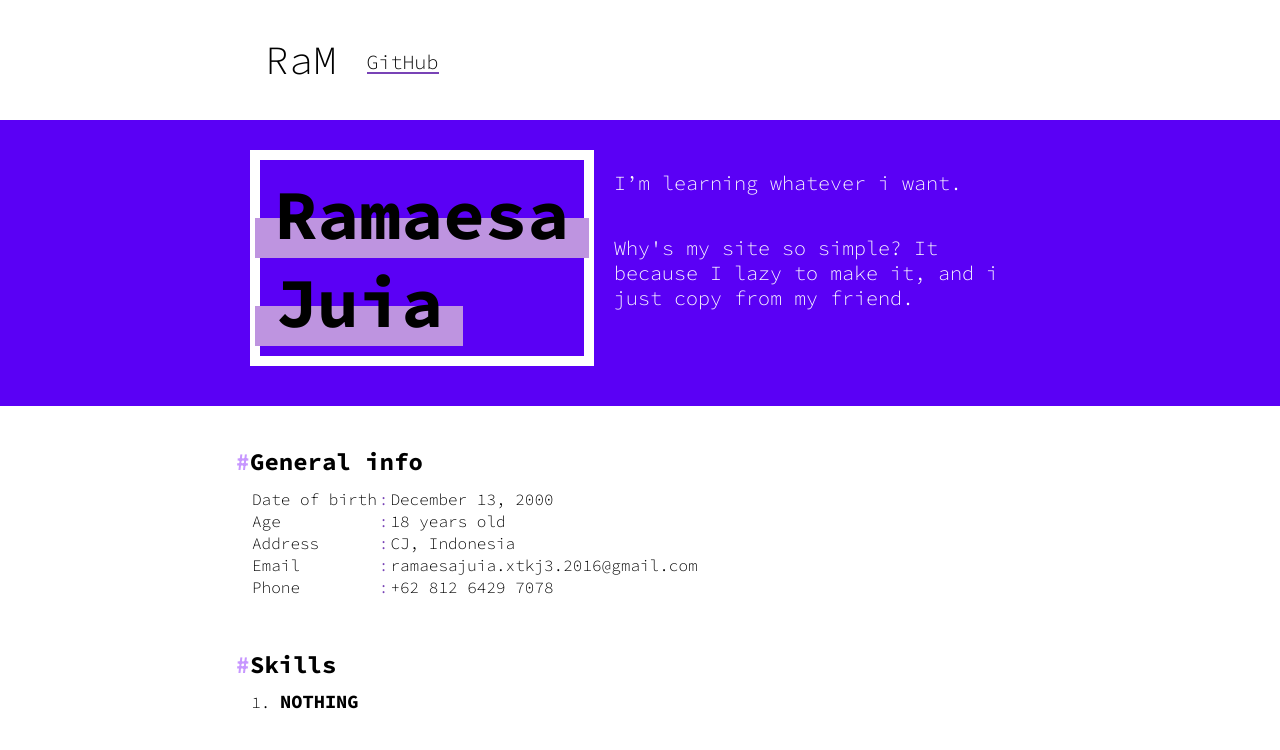
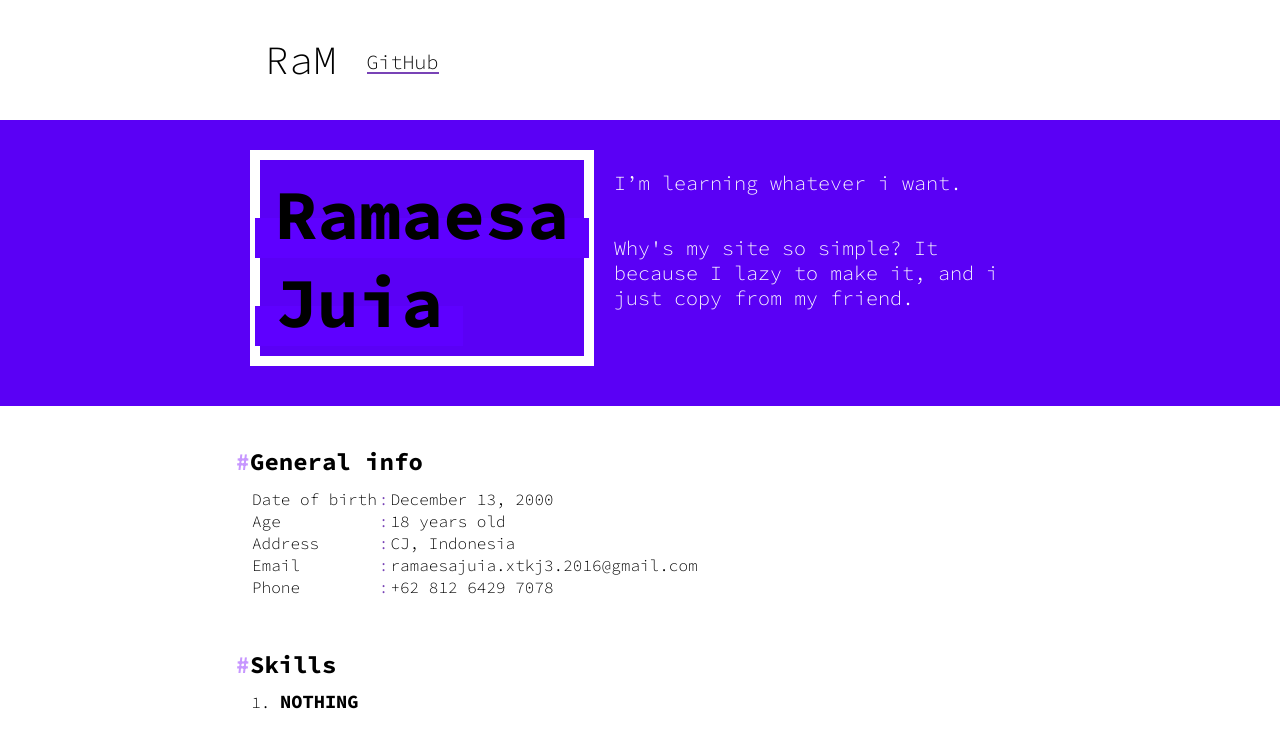
Before and after one commit to RamaesaJuia/Rama, a plain HTML site: page index.html in a window 1280 px wide. Shown: the top 750 px of the page. Drawn offline with Linux system fonts and the light colour scheme.

Commit message:
Update main.css

```diff
--- a/main.css
+++ b/main.css
@@ -108,7 +108,7 @@ header h1 {
 header .underline {
   color: black;
   padding: 0 20px;
-  box-shadow: inset 0 -40px 0 0 rgb(190, 148, 224);
+  box-shadow: inset 0 -40px 0 0 #5E00FF;
 }
 header p {
   font-size: 20px;
```
